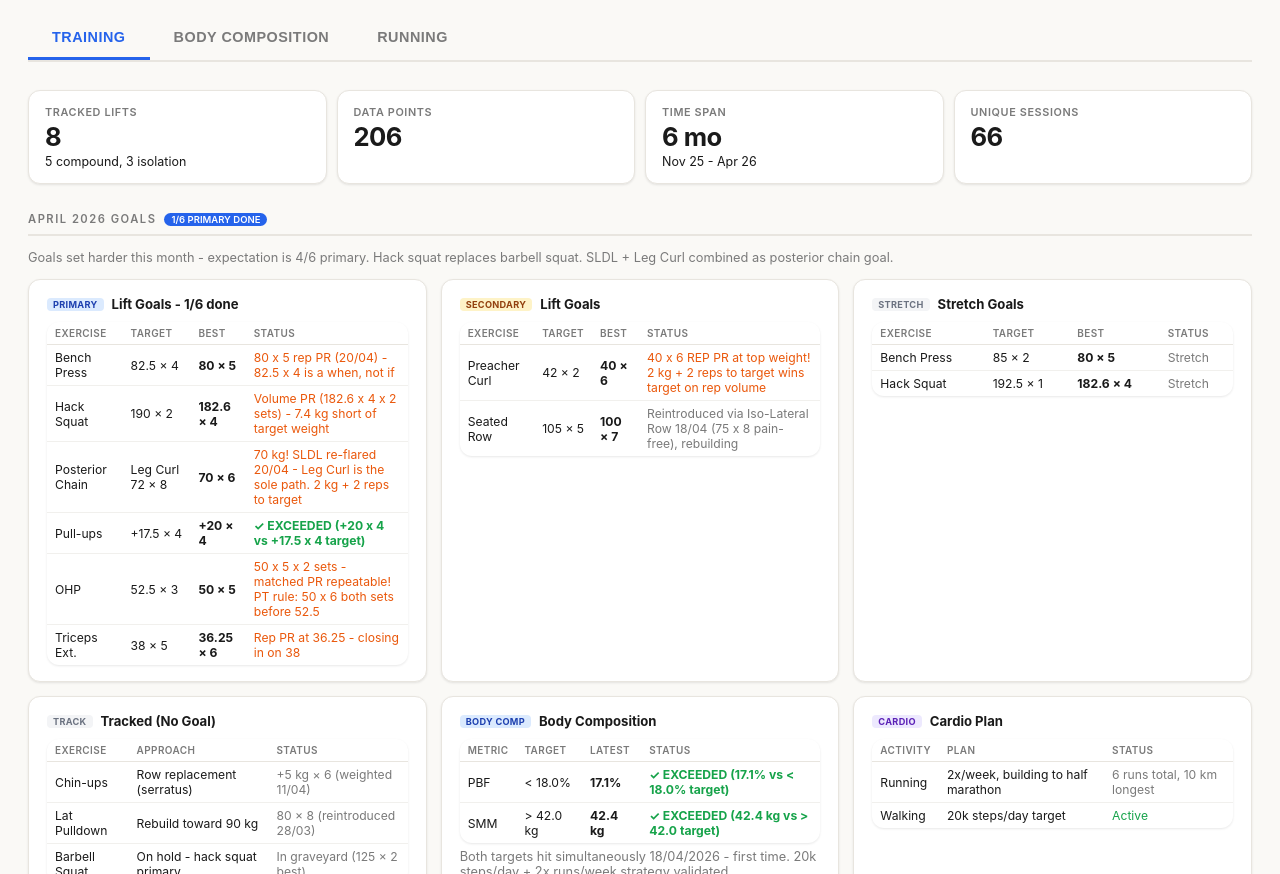
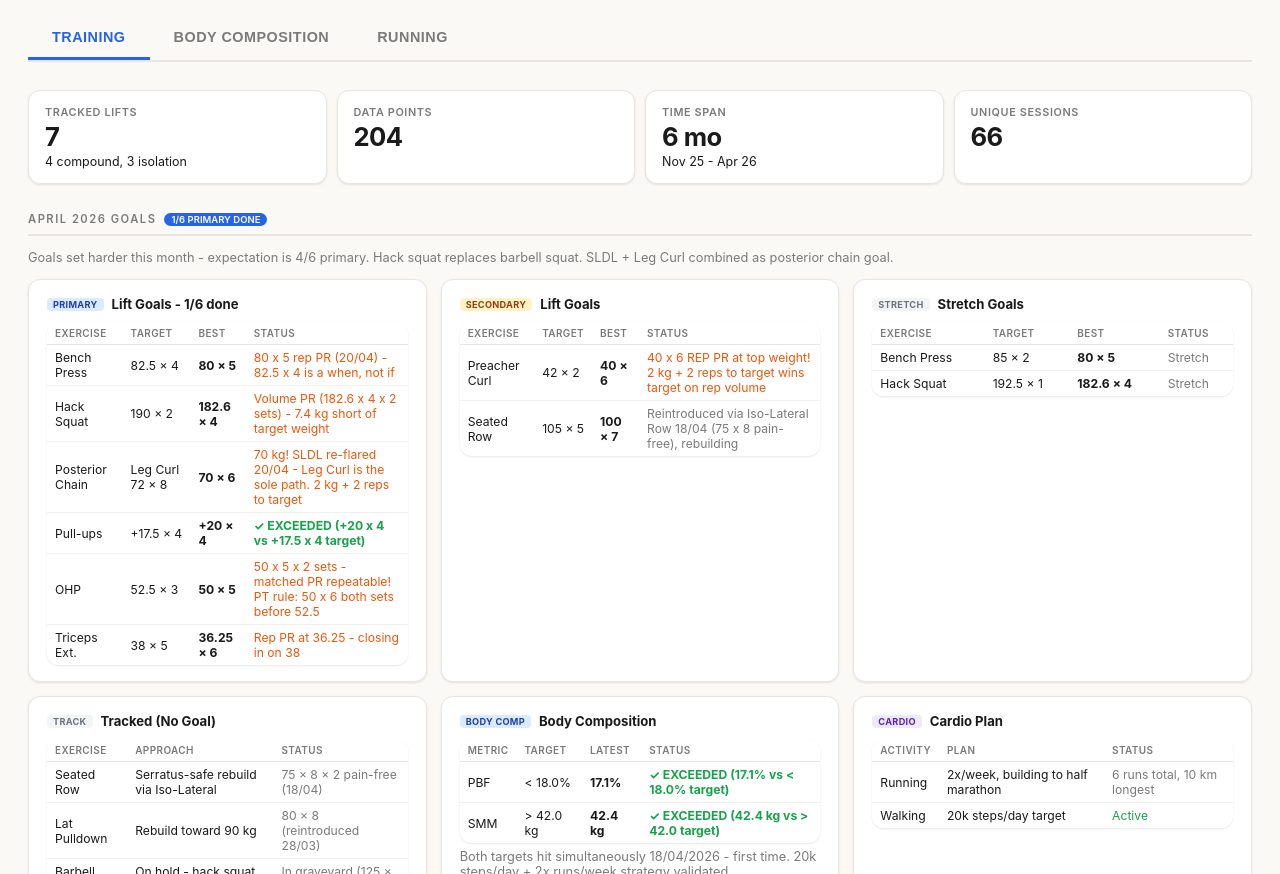
Before and after one commit to sldl145/training-dashboard, a plain HTML site: page index.html in a window 1280 px wide. Shown: the part 78-952 px from the top of the page. Drawn offline with nearby package versions, Linux system fonts and the light colour scheme.

Commit message:
Deploy 2026-04-20 20:05

```diff
--- a/index.html
+++ b/index.html
@@ -1060,13 +1060,6 @@ const exercises = {
       { date: "2026-04-20", weight: 10, bestReps: 5, note: "+10 x 5 x 2 sets - consistent working volume, post-bench", sets: [{"w":10,"r":5},{"w":10,"r":5}] },
     ]
   },
-  "Chin-ups": {
-    muscle: "Back / Biceps", unit: "kg added", type: "compound",
-    data: [
-      { date: "2026-04-04", weight: 0, bestReps: 8, note: "New exercise - row replacement (serratus)", sets: [{"w":0,"r":8},{"w":0,"r":6}] },
-      { date: "2026-04-11", weight: 5, bestReps: 6, note: "+5 kg first weighted! Up from BW on 04/04", sets: [{"w":5,"r":6},{"w":5,"r":6}] },
-    ]
-  },
   "Triceps Extension": {
     muscle: "Triceps", unit: "kg", type: "isolation",
     data: [
@@ -1149,6 +1142,13 @@ const graveyard = {
       { date: "2026-03-28", weight: 80, bestReps: 8, note: "Temp sub for Seated Row (serratus injury)", sets: [{"w":80,"r":8},{"w":80,"r":6},{"w":80,"r":6}] },
     ]
   },
+  "Chin-ups": {
+    muscle: "Back / Biceps", unit: "kg added", type: "compound", reason: "Row replacement during serratus rest - retired as Seated Row reintroduced via Iso-Lateral Row (75 x 8 x 2 pain-free on 18/04)", lastSession: "11/04/2026",
+    data: [
+      { date: "2026-04-04", weight: 0, bestReps: 8, note: "New exercise - row replacement (serratus)", sets: [{"w":0,"r":8},{"w":0,"r":6}] },
+      { date: "2026-04-11", weight: 5, bestReps: 6, note: "+5 kg first weighted! Up from BW on 04/04", sets: [{"w":5,"r":6},{"w":5,"r":6}] },
+    ]
+  },
   "Barbell Squat": {
     muscle: "Quads / Glutes / Core", unit: "kg", type: "compound", reason: "Replaced by Hack Squat for 2-3 months", lastSession: "20/03/2026",
     data: [
@@ -1198,11 +1198,12 @@ const graveyard = {
     ]
   },
   "Leg Press": {
-    muscle: "Quads / Glutes", unit: "kg", type: "compound", reason: "Holiday substitute for Hack Squat", lastSession: "07/01/2026",
+    muscle: "Quads / Glutes", unit: "kg", type: "compound", reason: "Equipment substitute for Hack Squat - not an active programme exercise", lastSession: "20/04/2026",
     data: [
       { date: "2025-12-24", weight: 180, bestReps: 6, note: "Hack replacement, Tunisia", sets: [{"w":180,"r":6},{"w":180,"r":6},{"w":160,"r":8}] },
       { date: "2025-12-31", weight: 217, bestReps: 6, note: "Weight + 1RM PR", sets: [{"w":212,"r":6},{"w":217,"r":6}] },
       { date: "2026-01-07", weight: 227, bestReps: 5, note: "+10kg from Dec", sets: [{"w":227,"r":5},{"w":227,"r":5},{"w":227,"r":5}] },
+      { date: "2026-04-20", weight: 227, bestReps: 6, note: "One-off substitute for Hack Squat (equipment unavailable). 227 x 5 then 227 x 6 - rep PR at previous top weight. Not a data point against Hack Squat goal - Hack Squat returns next session.", sets: [{"w":227,"r":5},{"w":227,"r":6}] },
     ]
   },
   "Seated Row": {
@@ -1367,7 +1368,7 @@ function renderSummary() {
 const EXERCISE_ORDER = [
   "Bench Press", "Overhead Press",
   "Hack Squat", "Lying Leg Curl",
-  "Weighted Pull-ups", "Chin-ups",
+  "Weighted Pull-ups",
   "Triceps Extension", "Preacher Curl"
 ];
 
@@ -1663,7 +1664,7 @@ function renderGoals() {
         <table>
           <thead><tr><th>Exercise</th><th>Approach</th><th>Status</th></tr></thead>
           <tbody>
-            <tr><td>Chin-ups</td><td>Row replacement (serratus)</td><td style="color:var(--muted);">+5 kg &times; 6 (weighted 11/04)</td></tr>
+            <tr><td>Seated Row</td><td>Serratus-safe rebuild via Iso-Lateral</td><td style="color:var(--muted);">75 &times; 8 &times; 2 pain-free (18/04)</td></tr>
             <tr><td>Lat Pulldown</td><td>Rebuild toward 90 kg</td><td style="color:var(--muted);">80 &times; 8 (reintroduced 28/03)</td></tr>
             <tr><td>Barbell Squat</td><td>On hold - hack squat primary</td><td style="color:var(--muted);">In graveyard (125 &times; 2 best)</td></tr>
           </tbody>
```
